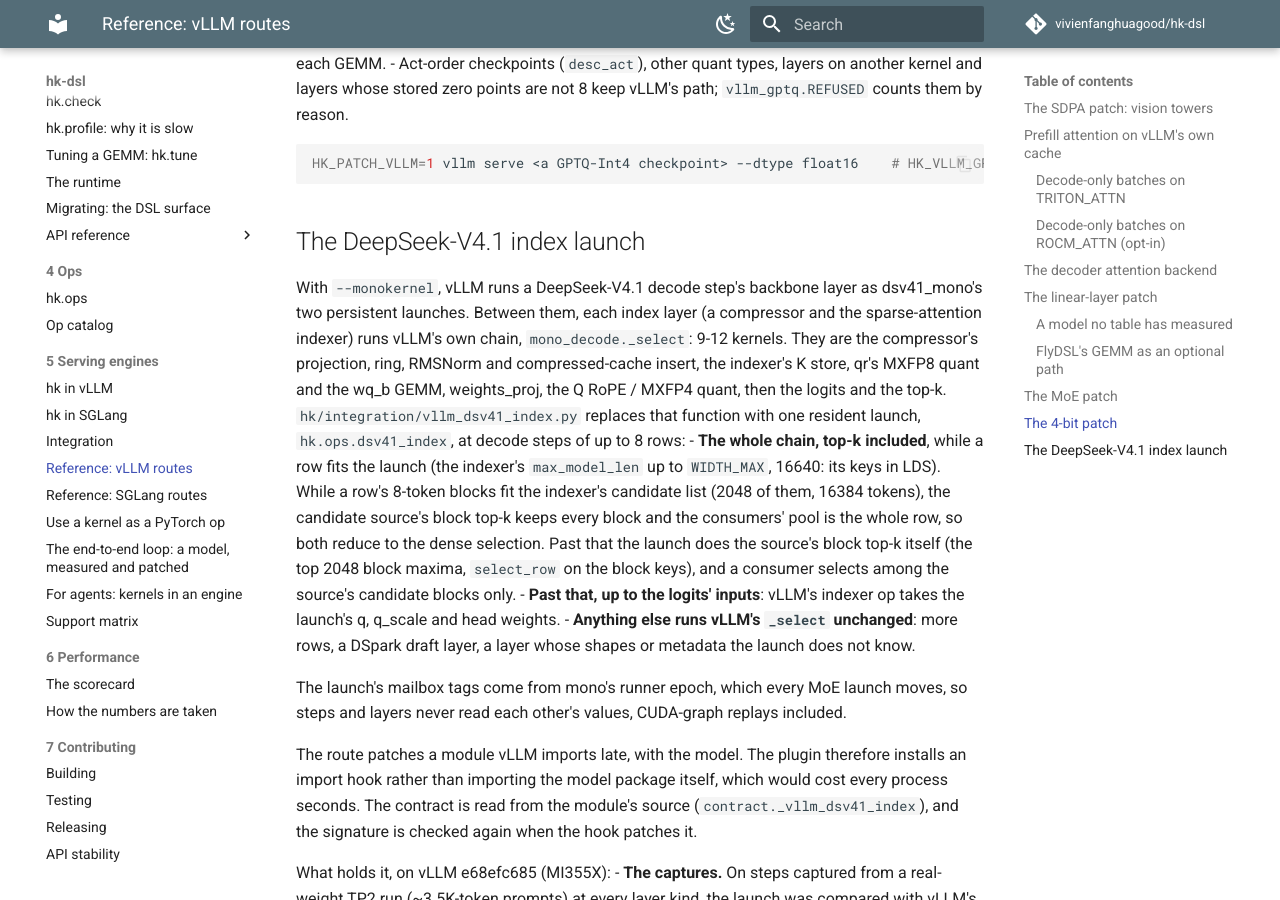
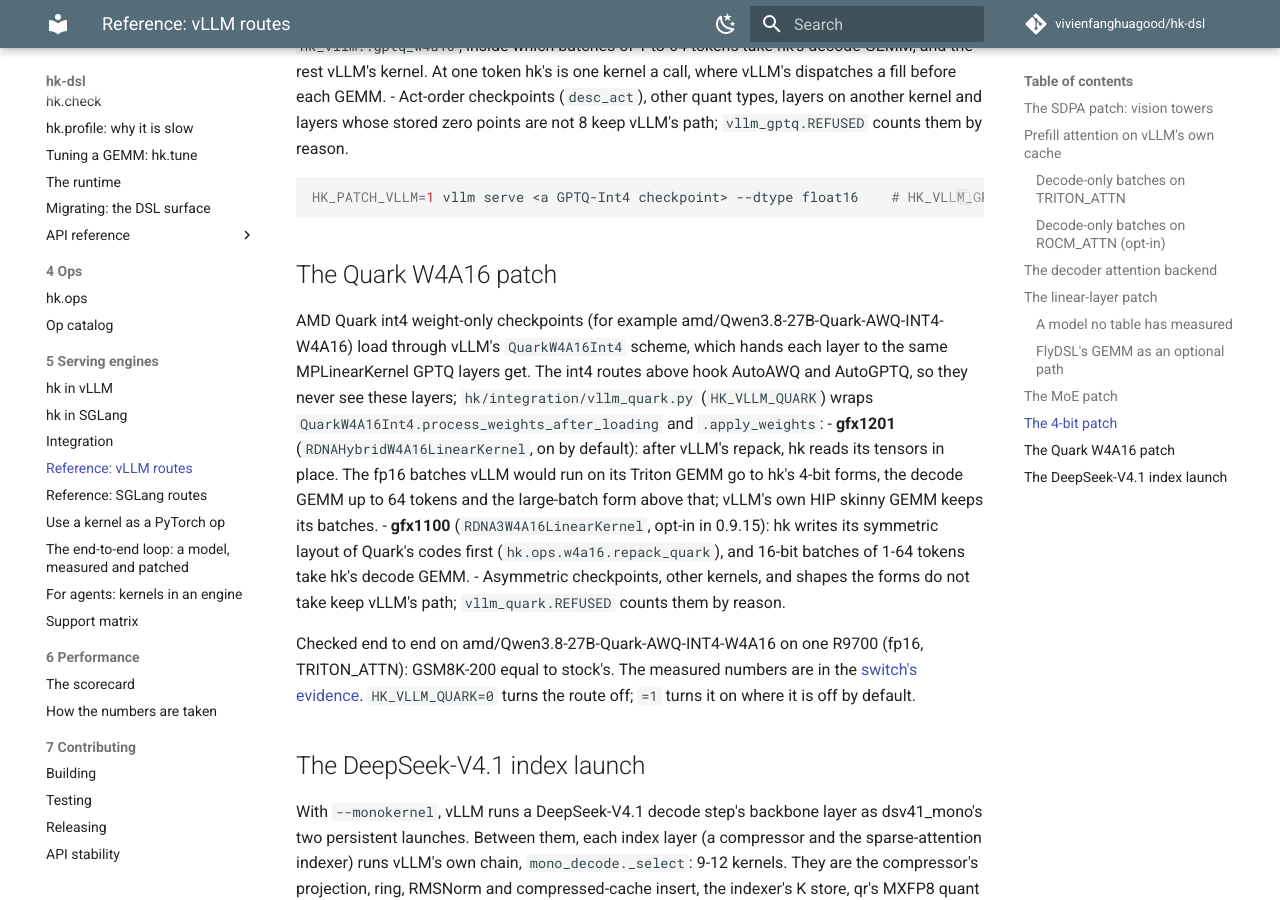
Before and after one commit to vivienfanghuagood/hk-dsl, an MkDocs documentation site: the page built from docs/vllm-routes.md, in a window 1280 px wide and 900 px high, scrolled down 11630 px. Built offline with MkDocs 1.6.1 and Material for MkDocs 9.7.7, drawn with Linux system fonts in a browser that asks for light colours; comment, search, counter and statistics services are not loaded; some of the changed text lies outside the part shown.

Commit message:
docs(vllm): 0.9.15 doc-sync -- Quark W4A16 (vllm_quark) in the route table, --status and a reference section; fp16 prefill
Co-Authored-By: Claude <noreply@anthropic.com>

````diff
--- a/docs/vllm-routes.md
+++ b/docs/vllm-routes.md
@@ -10,6 +10,7 @@ To turn hk on in vLLM and check it, read [hk in vLLM](vllm.md) first. This page
   - [FlyDSL's GEMM as an optional path](#flydsls-gemm-as-an-optional-path)
 - [The MoE patch](#the-moe-patch)
 - [The 4-bit patch](#the-4-bit-patch)
+- [The Quark W4A16 patch](#the-quark-w4a16-patch)
 - [The DeepSeek-V4.1 index launch](#the-deepseek-v41-index-launch)
 
 ## The SDPA patch: vision towers
@@ -527,6 +528,29 @@ with `RDNA3W4A16LinearKernel`, vLLM's HIP kernel on GPTQ's shuffled codes.
 HK_PATCH_VLLM=1 vllm serve <a GPTQ-Int4 checkpoint> --dtype float16    # HK_VLLM_GPTQ=0 turns it off
 ```
 
+## The Quark W4A16 patch
+
+AMD Quark int4 weight-only checkpoints (for example
+amd/Qwen3.8-27B-Quark-AWQ-INT4-W4A16) load through vLLM's `QuarkW4A16Int4`
+scheme, which hands each layer to the same MPLinearKernel GPTQ layers get. The
+int4 routes above hook AutoAWQ and AutoGPTQ, so they never see these layers;
+`hk/integration/vllm_quark.py` (`HK_VLLM_QUARK`) wraps
+`QuarkW4A16Int4.process_weights_after_loading` and `.apply_weights`:
+- **gfx1201** (`RDNAHybridW4A16LinearKernel`, on by default): after vLLM's
+  repack, hk reads its tensors in place. The fp16 batches vLLM would run on its
+  Triton GEMM go to hk's 4-bit forms, the decode GEMM up to 64 tokens and the
+  large-batch form above that; vLLM's own HIP skinny GEMM keeps its batches.
+- **gfx1100** (`RDNA3W4A16LinearKernel`, opt-in in 0.9.15): hk writes its
+  symmetric layout of Quark's codes first (`hk.ops.w4a16.repack_quark`), and
+  16-bit batches of 1-64 tokens take hk's decode GEMM.
+- Asymmetric checkpoints, other kernels, and shapes the forms do not take keep
+  vLLM's path; `vllm_quark.REFUSED` counts them by reason.
+
+Checked end to end on amd/Qwen3.8-27B-Quark-AWQ-INT4-W4A16 on one R9700 (fp16,
+TRITON_ATTN): GSM8K-200 equal to stock's. The measured numbers are in the
+[switch's evidence](integration.md#on-by-default-and-turning-it-off).
+`HK_VLLM_QUARK=0` turns the route off; `=1` turns it on where it is off by default.
+
 ## The DeepSeek-V4.1 index launch
 
 With `--monokernel`, vLLM runs a DeepSeek-V4.1 decode step's backbone layer
````
Also changed, not shown: docs/vllm.md (+3 -1 lines).
